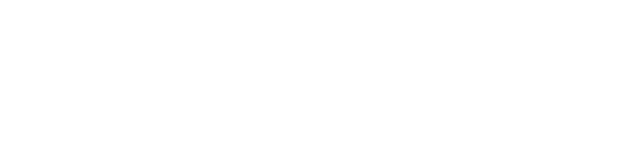
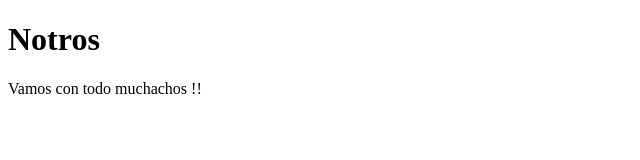
Before and after one commit to unicccorp/unicccorp.github.io, a plain HTML site: page nosotros.html in a window 1280 px wide. Shown: the whole page, without its empty margins (0-640 px from the left). Drawn offline with Linux system fonts and the light colour scheme.

Commit message:
se crea nostros.html comment

```diff
--- a/nosotros.html
+++ b/nosotros.html
@@ -6,6 +6,8 @@
     <title>Document</title>
 </head>
 <body>
+    <h1>Notros</h1>
+    <p>Vamos con todo muchachos !!</p>
 
 </body>
 </html>
```
